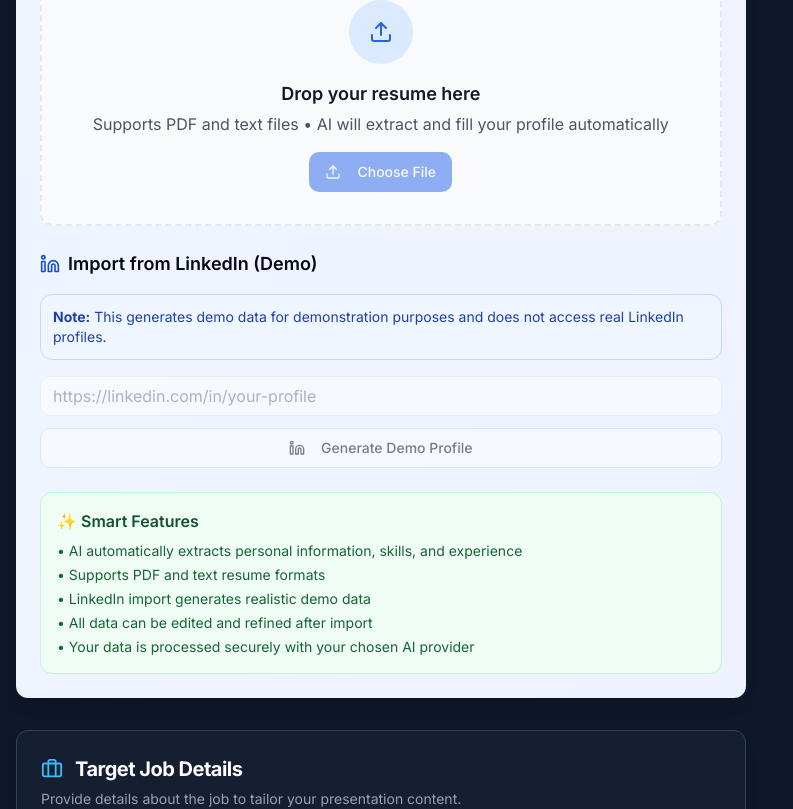
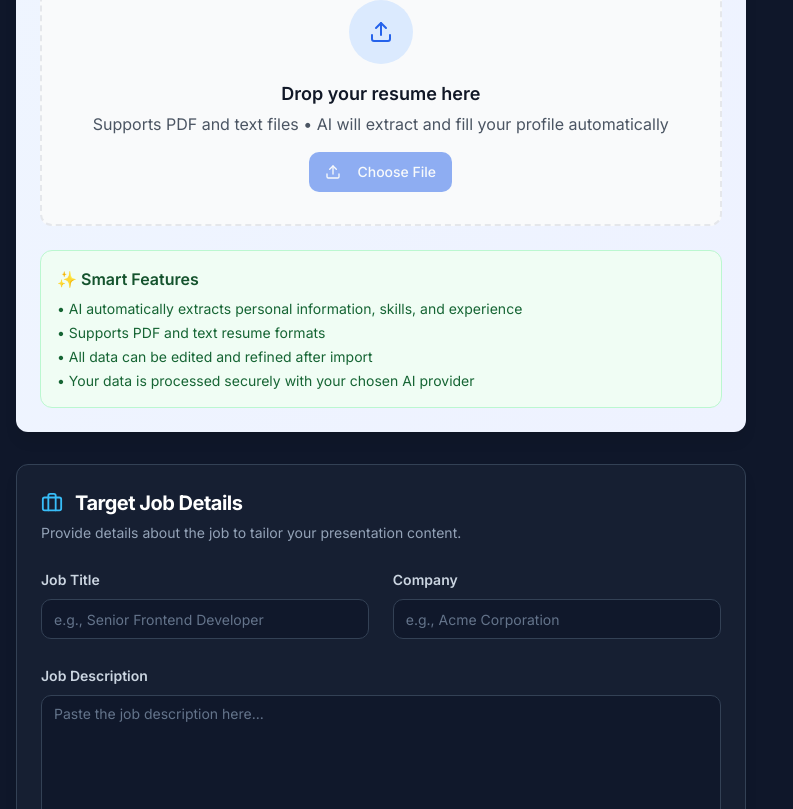
Before and after one commit to manyamgermany/interview-ace-profile-builder, a React (Vite) app: page / in a window 1280 px wide. Shown: the part 1012-1821 px from the top of the page, without its empty margins (0-793 px from the left). Built offline with nearby package versions, Linux system fonts and the light colour scheme.

Commit message:
Remove LinkedIn import feature
Removed the LinkedIn import section and related functionality from the application.

```diff
--- a/src/components/LinkedInImportSection.tsx
+++ /dev/null
@@ -1,100 +0,0 @@
-
-import { useState } from "react";
-import { Button } from "@/components/ui/button";
-import { Input } from "@/components/ui/input";
-import { Label } from "@/components/ui/label";
-import { Linkedin, Loader2 } from "lucide-react";
-import { useToast } from "@/hooks/use-toast";
-import { useAIExtraction } from "@/hooks/useAIExtraction";
-
-interface LinkedInImportSectionProps {
-  onDataExtracted: (data: any) => void;
-  llmProvider: string;
-  llmApiKey: string;
-  canUseAI: boolean;
-}
-
-const LinkedInImportSection = ({ onDataExtracted, llmProvider, llmApiKey, canUseAI }: LinkedInImportSectionProps) => {
-  const [linkedinUrl, setLinkedinUrl] = useState("");
-  const [isLinkedinExtracting, setIsLinkedinExtracting] = useState(false);
-  const { toast } = useToast();
-  const { generateLinkedInDemoData } = useAIExtraction();
-
-  const handleLinkedinImport = async () => {
-    if (!linkedinUrl.trim()) return;
-
-    setIsLinkedinExtracting(true);
-
-    try {
-      toast({
-        title: "Importing Profile",
-        description: "Generating demo data based on LinkedIn URL...",
-      });
-
-      const extractedData = await generateLinkedInDemoData(linkedinUrl, llmProvider, llmApiKey);
-      onDataExtracted(extractedData);
-      setLinkedinUrl("");
-
-      toast({
-        title: "Import Successful",
-        description: "Demo profile data has been generated and applied.",
-      });
-
-    } catch (error) {
-      console.error("LinkedIn extraction error:", error);
-      toast({
-        title: "Import Failed",
-        description: error instanceof Error ? error.message : "Failed to import LinkedIn profile",
-        variant: "destructive",
-      });
-    } finally {
-      setIsLinkedinExtracting(false);
-    }
-  };
-
-  return (
-    <div className="space-y-4">
-      <div className="flex items-center gap-2">
-        <Linkedin size={20} className="text-blue-700" />
-        <Label className="text-lg font-semibold">Import from LinkedIn (Demo)</Label>
-      </div>
-
-      <div className="bg-blue-50 rounded-xl p-3 border border-blue-200">
-        <p className="text-sm text-blue-800">
-          <strong>Note:</strong> This generates demo data for demonstration purposes and does not access real LinkedIn profiles.
-        </p>
-      </div>
-
-      <div className="space-y-3">
-        <Input
-          placeholder="https://linkedin.com/in/your-profile"
-          value={linkedinUrl}
-          onChange={(e) => setLinkedinUrl(e.target.value)}
-          disabled={!canUseAI}
-          className="text-base"
-        />
-
-        <Button
-          onClick={handleLinkedinImport}
-          disabled={!linkedinUrl.trim() || isLinkedinExtracting || !canUseAI}
-          variant="outline"
-          className="w-full border-blue-200 hover:bg-blue-50"
-        >
-          {isLinkedinExtracting ? (
-            <>
-              <Loader2 size={16} className="animate-spin mr-2" />
-              Generating Demo Data...
-            </>
-          ) : (
-            <>
-              <Linkedin size={16} className="mr-2" />
-              Generate Demo Profile
-            </>
-          )}
-        </Button>
-      </div>
-    </div>
-  );
-};
-
-export default LinkedInImportSection;
--- a/src/components/SmartImportCard.tsx
+++ b/src/components/SmartImportCard.tsx
@@ -1,13 +1,11 @@
-
 import { Card, CardContent, CardDescription, CardHeader, CardTitle } from "@/components/ui/card";
 import { Sparkles, AlertCircle } from "lucide-react";
 import FileUploadSection from "./FileUploadSection";
-import LinkedInImportSection from "./LinkedInImportSection";
 import { useState } from "react";
 import { Input } from "./ui/input";
 import { Label } from "./ui/label";
 import { Button } from "./ui/button";
-import { Select, SelectContent, SelectItem, SelectTrigger, SelectValue } from "./ui/select";
+import { Select, SelectContent, SelectItem, SelectTrigger, SelectValue } from "@/components/ui/select";
 
 interface SmartImportCardProps {
   onDataExtracted: (data: any) => void;
@@ -34,7 +32,7 @@ const SmartImportCard = ({ onDataExtracted, llmProvider, llmApiKey }: SmartImpor
           Smart Import
         </CardTitle>
         <CardDescription className="text-base">
-          Upload your resume or import from LinkedIn to automatically fill your profile
+          Upload your resume to automatically fill your profile
         </CardDescription>
       </CardHeader>
       <CardContent className="space-y-6">
@@ -85,19 +83,11 @@ const SmartImportCard = ({ onDataExtracted, llmProvider, llmApiKey }: SmartImpor
           canUseAI={!!canUseAI}
         />
 
-        <LinkedInImportSection
-          onDataExtracted={onDataExtracted}
-          llmProvider={llmProvider}
-          llmApiKey={llmApiKey}
-          canUseAI={!!canUseAI}
-        />
-
         <div className="bg-green-50 rounded-xl p-4 border border-green-200">
           <h4 className="font-semibold text-green-900 mb-2">✨ Smart Features</h4>
           <ul className="text-sm text-green-800 space-y-1">
             <li>• AI automatically extracts personal information, skills, and experience</li>
             <li>• Supports PDF and text resume formats</li>
-            <li>• LinkedIn import generates realistic demo data</li>
             <li>• All data can be edited and refined after import</li>
             <li>• Your data is processed securely with your chosen AI provider</li>
           </ul>
--- a/src/hooks/useAIExtraction.ts
+++ b/src/hooks/useAIExtraction.ts
@@ -1,4 +1,3 @@
-
 import { useState } from "react";
 import { generateContent } from "@/services/llmService";
 
@@ -121,6 +120,5 @@ Make it realistic and professional. Return ONLY the JSON object.`;
     isExtracting,
     setIsExtracting,
     extractDataWithAI,
-    generateLinkedInDemoData
   };
 };
```
